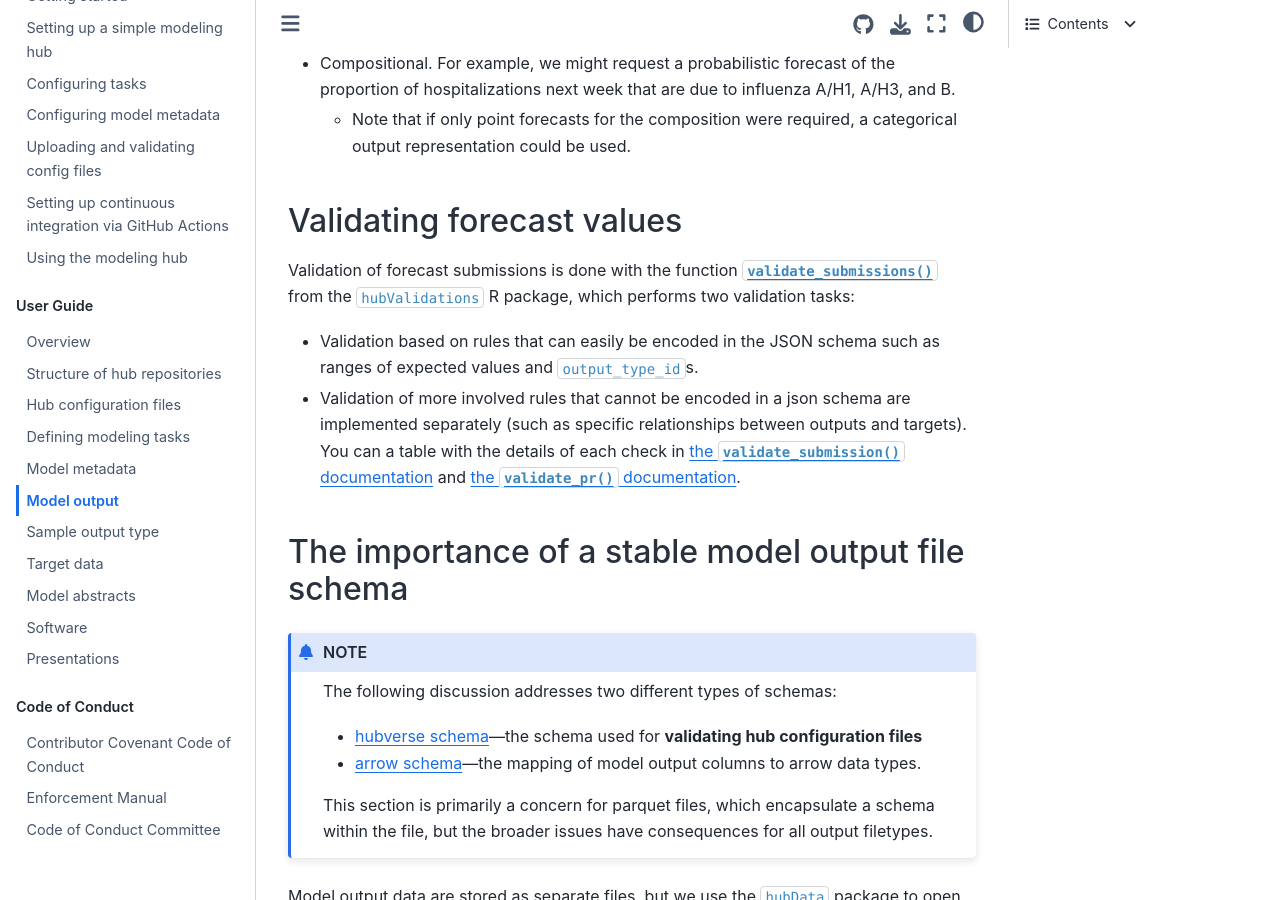
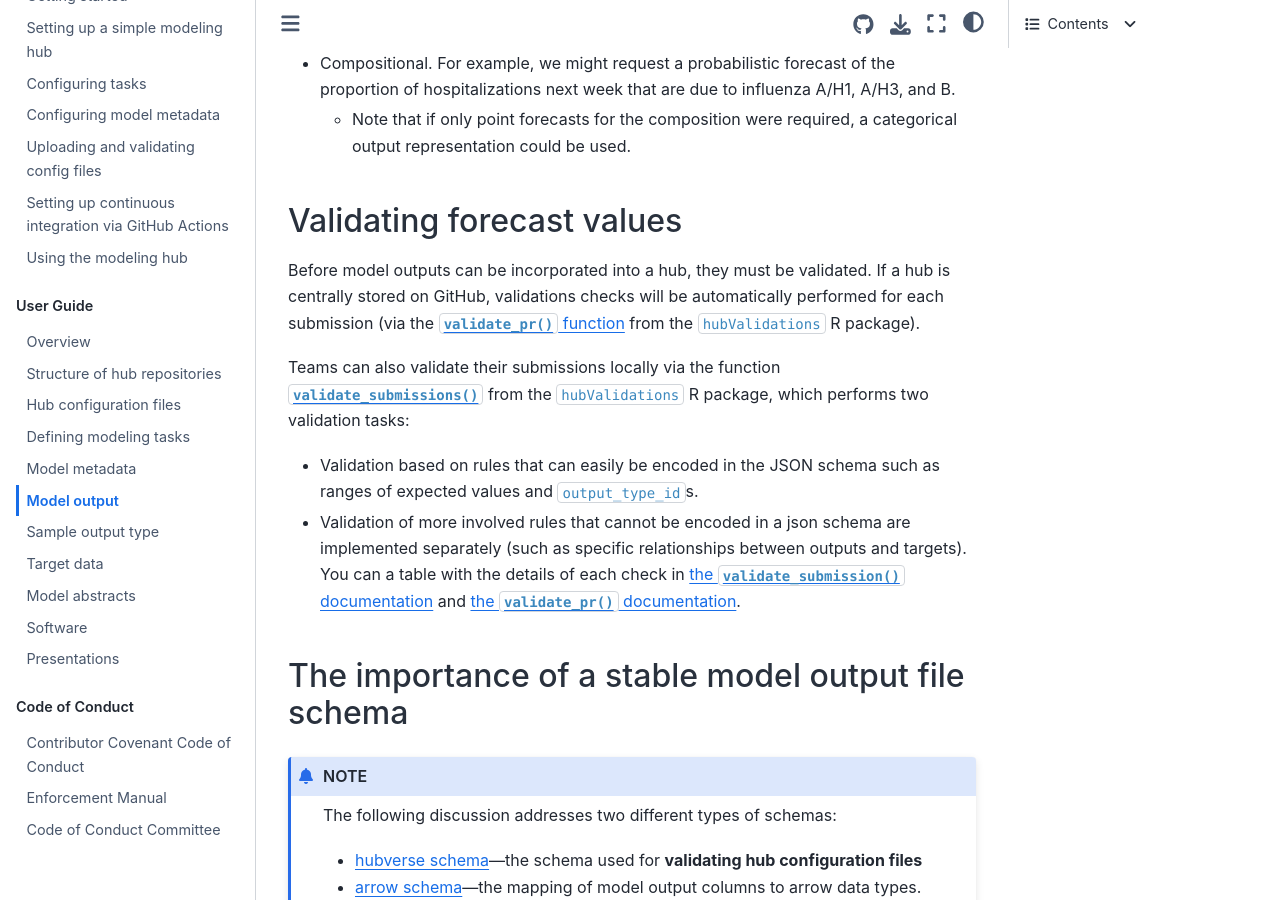
Before and after one commit to hubverse-org/hubDocs, a Sphinx documentation site: the page built from docs/source/user-guide/model-output.md, in a window 1280 px wide and 900 px high, scrolled down 6179 px. Built offline with Sphinx 7.4.7 and the Sphinx Book theme 1.1.4, drawn with Linux system fonts in a browser that asks for light colours; comment, search, counter and statistics services are not loaded.

Commit message:
Update docs/source/user-guide/model-output.md

```diff
--- a/docs/source/user-guide/model-output.md
+++ b/docs/source/user-guide/model-output.md
@@ -162,7 +162,9 @@ Some other possible model output representations have been proposed, but are not
 
 ## Validating forecast values
 
-Validation of forecast submissions is done with the function
+Before model outputs can be incorporated into a hub, they must be validated. If a hub is centrally stored on GitHub, validations checks will be automatically performed for each submission (via the [`validate_pr()` function](https://hubverse-org.github.io/hubValidations/reference/validate_submission.html) from the `hubValidations` R package).
+
+Teams can also validate their submissions locally via the function
 [`validate_submissions()`](https://hubverse-org.github.io/hubValidations/reference/validate_submission.html)
 from the `hubValidations` R package, which performs two validation tasks:
 
```
